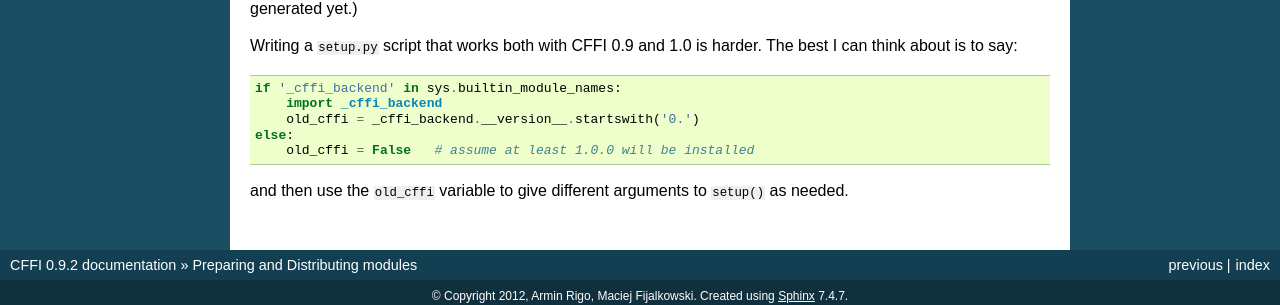
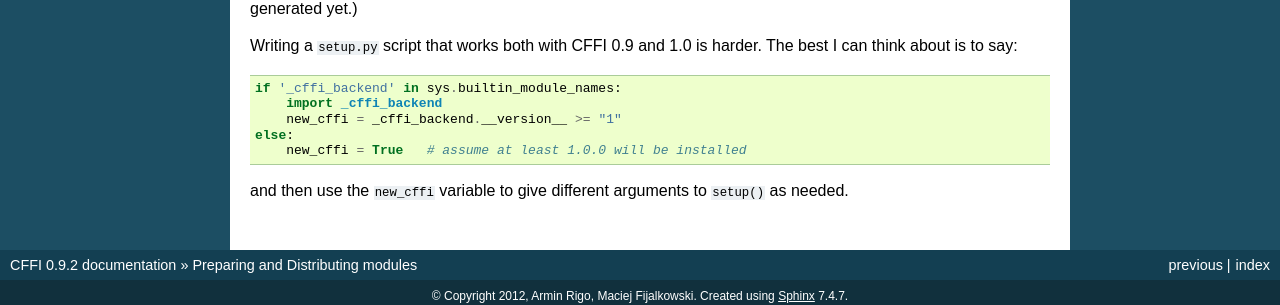
Before and after one commit to tharvik/cffi, a Sphinx documentation site: the page built from doc/source/cdef.rst, in a window 1280 px wide and 900 px high, scrolled down 9060 px. Shown: the part 588-893 px from the top of the window. Built offline with Sphinx 7.4.7, drawn with Linux system fonts in a browser that asks for light colours.

Commit message:
or like that

```diff
--- a/doc/source/cdef.rst
+++ b/doc/source/cdef.rst
@@ -704,11 +704,11 @@ is harder.  The best I can think about is to say::
 
     if '_cffi_backend' in sys.builtin_module_names:
         import _cffi_backend
-        old_cffi = _cffi_backend.__version__.startswith('0.')
+        new_cffi = _cffi_backend.__version__ >= "1"
     else:
-        old_cffi = False   # assume at least 1.0.0 will be installed
+        new_cffi = True   # assume at least 1.0.0 will be installed
 
-and then use the ``old_cffi`` variable to give different arguments
+and then use the ``new_cffi`` variable to give different arguments
 to ``setup()`` as needed.
 
 .. __: out-of-line-api_
```
